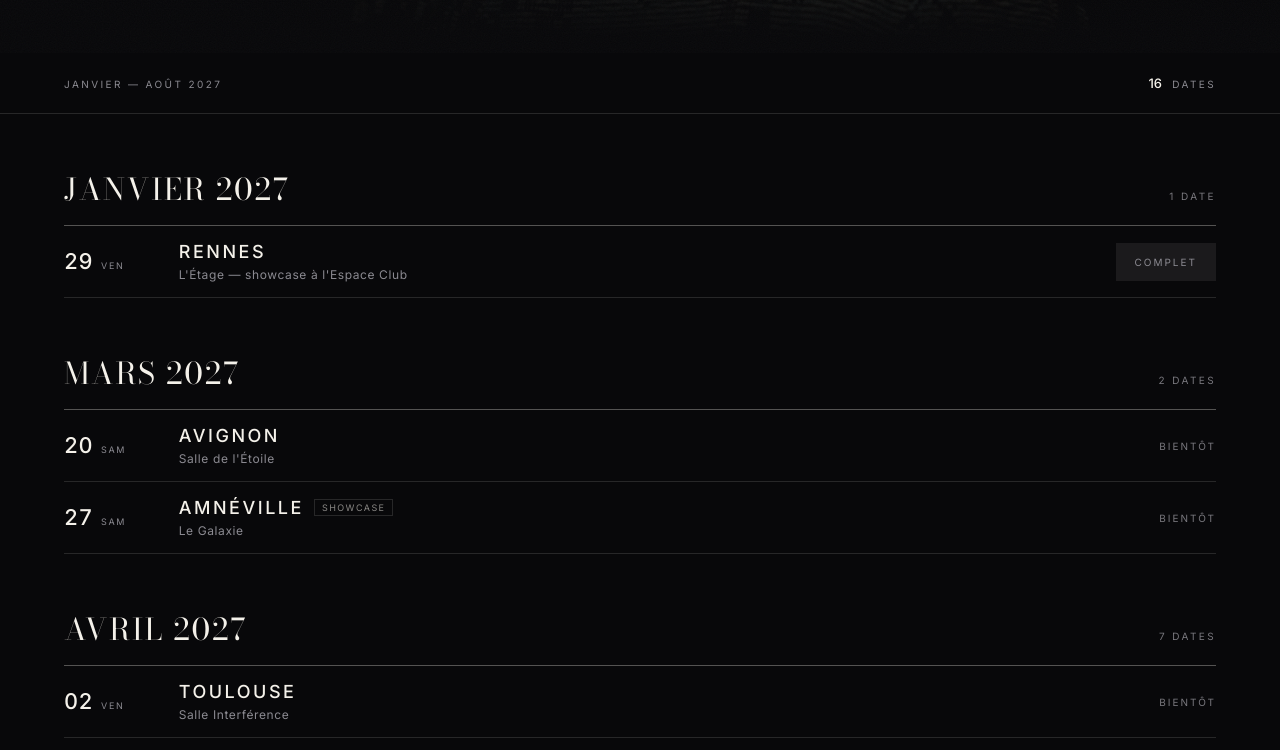
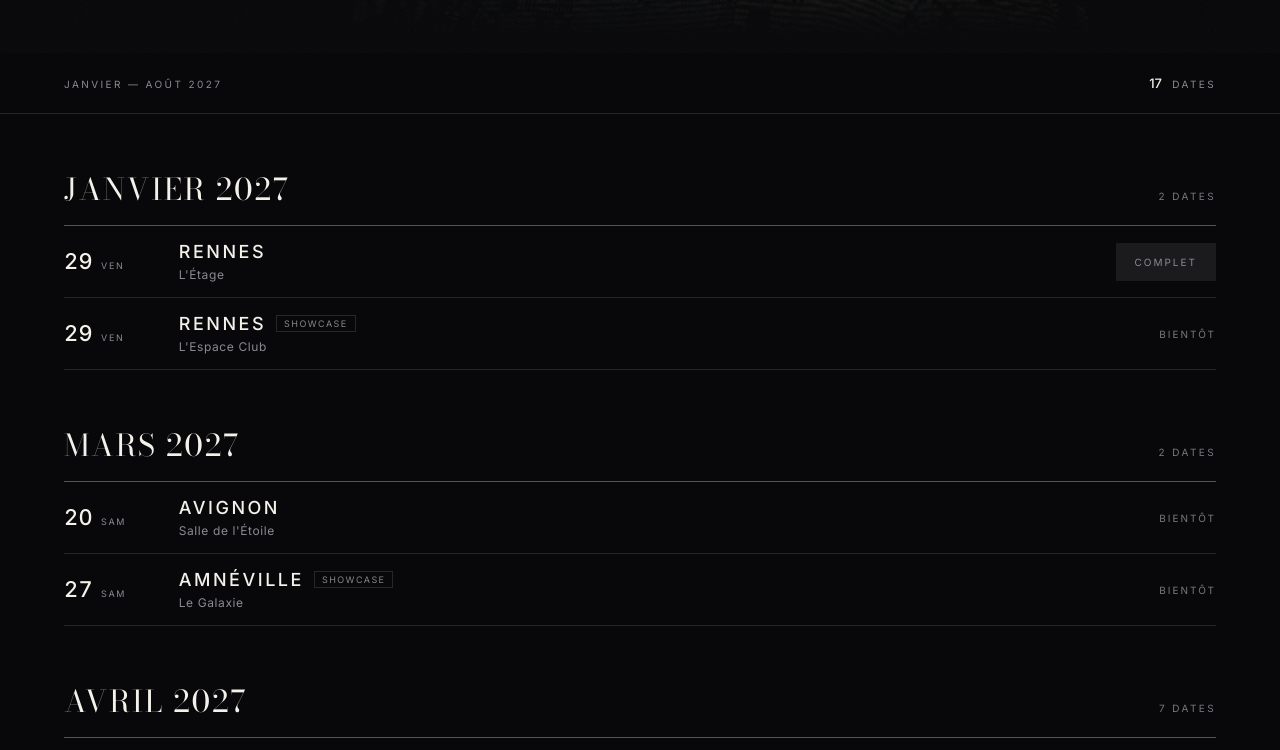
Before and after one commit to agencydigitailor-bot/748d2a0f, a plain HTML site: page index.html in a window 1280 px wide. Shown: the part 747-1497 px from the top of the page. Drawn offline with nearby package versions, Linux system fonts and the light colour scheme.

Commit message:
Sépare le concert à L'Étage et le showcase à l'Espace Club

```diff
--- a/index.html
+++ b/index.html
@@ -51,7 +51,7 @@
 
     <div class="summary" aria-hidden="true">
       <span id="summary-range">Janvier — Août 2027</span>
-      <span class="summary-right"><b id="summary-count">16</b> dates</span>
+      <span class="summary-right"><b id="summary-count">17</b> dates</span>
     </div>
 
     <section class="dates" id="dates" aria-labelledby="dates-title">
--- a/tour.js
+++ b/tour.js
@@ -6,7 +6,8 @@
    --------------------------------------------------------------- */
 
 const TOUR = [
-  { date: "2027-01-29", city: "Rennes",      venue: "L'Étage — showcase à l'Espace Club", tags: [],           state: "soldout" },
+  { date: "2027-01-29", city: "Rennes",      venue: "L'Étage",                            tags: [],           state: "soldout" },
+  { date: "2027-01-29", city: "Rennes",      venue: "L'Espace Club",                      tags: ["Showcase"], state: "soon" },
   { date: "2027-03-20", city: "Avignon",     venue: "Salle de l'Étoile",                  tags: [],           state: "soon" },
   { date: "2027-03-27", city: "Amnéville",   venue: "Le Galaxie",                         tags: ["Showcase"], state: "soon" },
   { date: "2027-04-02", city: "Toulouse",    venue: "Salle Interférence",                 tags: [],           state: "soon" },
```
